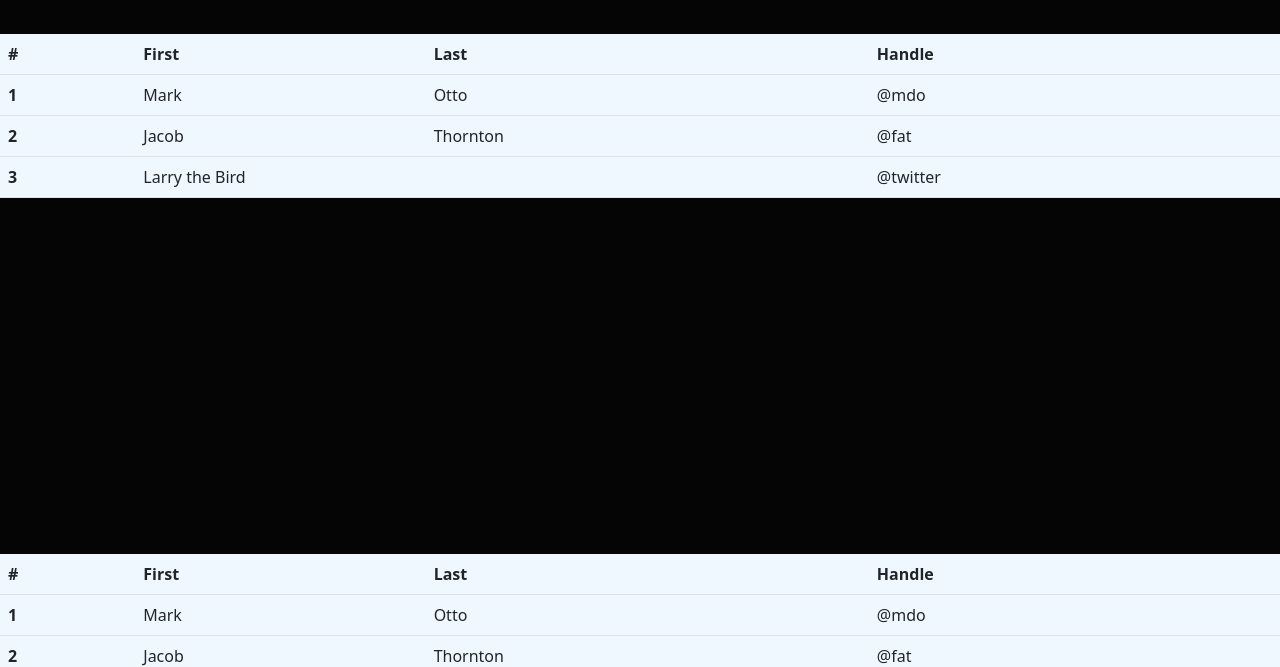
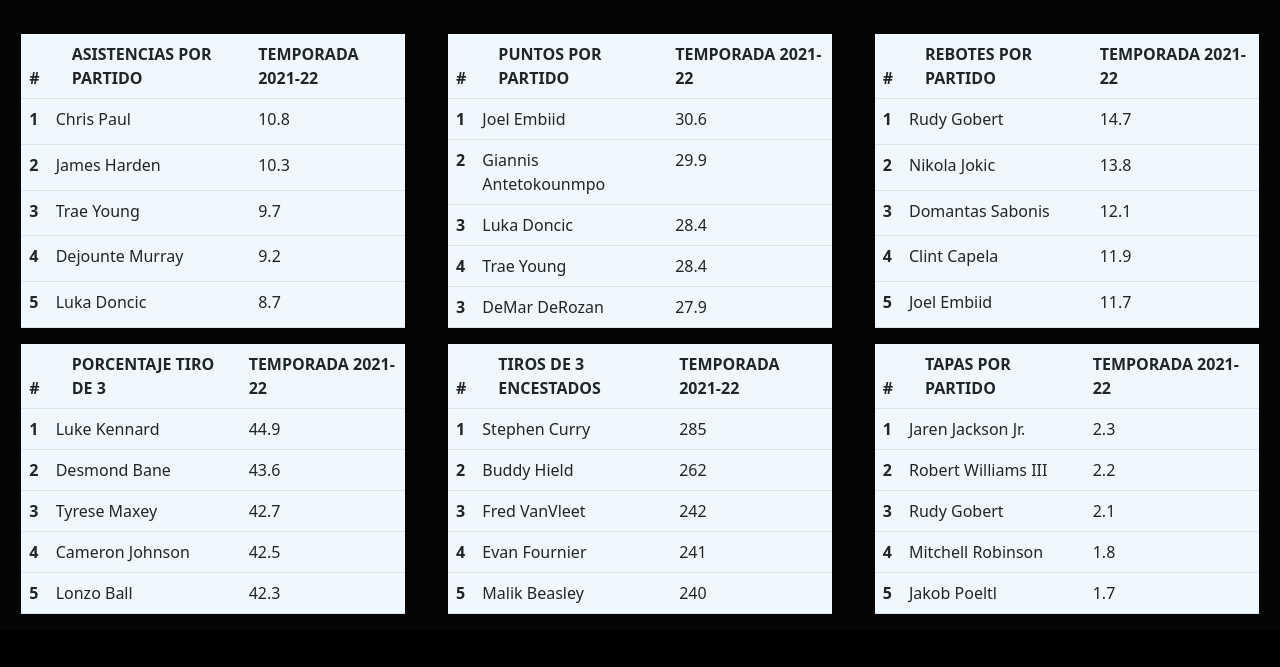
Before and after one commit to lukitasrex/PROYECTO-FINAL, a plain HTML site: page html/estadistica.html in a window 1280 px wide. Shown: the part 66-733 px from the top of the page. Drawn offline with nearby package versions, Linux system fonts and the light colour scheme; a web font is replaced by a local one.

Commit message:
proyecto final 2 bs

```diff
--- a/css/Pfinal.css
+++ b/css/Pfinal.css
@@ -414,66 +414,19 @@
 
 .estadisticas {
     display:flex;
-    width: 100%;
-    height: 700px;
-    justify-content:space-between;
-    flex-direction: column;
-}
-
-
-.section-estadisticas {
-    display: block;
-    flex-direction: column;
-    width: 300px;
-    height: 100px;
-    justify-content: center;
-    text-align: center;
-    align-items: center;
-}
-
-
-.estadisticas div{
-    display: flex;
-    justify-content: center;
-    align-items: center;
-    width: 50%;
-    text-align: center;
-}
-
-.tabla{
-    background-color: aliceblue;
+    justify-content:space-around;
 
 }
 
 
-.tabla1 {
-    display: table;
-    padding: 10px;
+
+.tabla{
     background-color: aliceblue;
-    font-family: 'Libre Franklin', sans-serif;
-    font-size: 1.175rem;
-    width: 100%;
-    color: rgb(16, 4, 4);
-    text-align: center;
-    line-height: 1.5;
-    border-color: grey;
-    border-radius: 10px;
+    width: 30%;
+
 }
 
 
-
-section h2 {
-    display: flex;
-    align-items: center;
-}
-
-
-.tcuerpo {
-    border-style: outset;
-    border-color: #0c0a0a7b;
-    border-radius: .3rem;
-    width: 300px;
-}
 
 
 .body-pag2 {
--- a/html/estadistica.html
+++ b/html/estadistica.html
@@ -54,8 +54,8 @@
                                     <li><a class="dropdown-item" href="all.html" target="_blank">All time
                                             leaders</a>
                                     <li>
-                                    <li><a class="dropdown-item" href="registro.html"
-                                            target="_blank">Registrate</a></li>
+                                    <li><a class="dropdown-item" href="registro.html" target="_blank">Registrate</a>
+                                    </li>
                                 </ul>
                             </li>
                         </ul>
@@ -72,131 +72,42 @@
     <!-- ---Cuerpo de la pagina--- -->
     <main>
 
-        <div class="estadisticas">
-
-            <!-- <div>
-            <section class="section-estadisticas">
-
-                <h2> Lider en Puntos de temporada regular</h2>
-
-                <table class="tabla">
-                    <thead>
-                        <tr>
-                            <th class="th">Puntos</th>
-                        </tr>
-                    </thead>
-
-                    <tbody class="tcuerpo">
-                        <tr>
-                            <td>Trae Young 2155</td>
-                        </tr>
-                        <tr>
-                            <td>DeMar DeRozan 2118</td>
-                        </tr>
-                        <tr>
-                            <td>Joel Embiid 2079</td>
-                        </tr>
-                        <tr>
-                            <td>Jayson Tatum 2046</td>
-                        </tr>
-                        <tr>
-                            <td>Nikola Jokic 2004</td>
-                        </tr>
-                        <tr>
-                            <td>Giannis Antetokounmpo 2002</td>
-                        </tr>
-                        <tr>
-                            <td>Luka Doncic 1847</td>
-                        </tr>
-                        <tr>
-                            <td>Devin Booker 1822</td>
-                        </tr>
-                        <tr>
-                            <td>Karl-Anthony Towns 1818</td>
-                        </tr>
-                        <tr>
-                            <td>Donovan Mitchell 1733</td>
-                        </tr>
-                    </tbody>
-                </table>
-            </section>
-        </div>
-
-
-
-        <div>
-            <section class="section-estadisticas">
-                <h2>lider en Asistencias temporada regular</h2>
-                <table class="tabla">
-                    <thead>
-                        <tr>
-                            <th class="th">Asistencias</th>
-                        </tr>
-                    </thead>
-
-                    <tbody class="tbody-pag2">
-                        <tr>
-                            <td>Trae Young 737</td>
-                        </tr>
-                        <tr>
-                            <td>Chris Paul 702</td>
-                        </tr>
-                        <tr>
-                            <td>James Harden 667</td>
-                        </tr>
-                        <tr>
-                            <td>Tyrese Haliburton 628</td>
-                        </tr>
-                        <tr>
-                            <td>Dejounte Murray 627</td>
-                        </tr>
-                        <tr>
-                            <td>Nikola Jokic 584</td>
-                        </tr>
-                        <tr>
-                            <td>Darius Garland 583</td>
-                        </tr>
-                        <tr>
-                            <td>LaMelo Ball 571</td>
-                        </tr>
-                        <tr>
-                            <td>Luka Doncic 568</td>
-                        </tr>
-                        <tr>
-                            <td>Russell Westbrook 550</td>
-                        </tr>
-                    </tbody>
-
-                </table>
-            </section>
-        </div> -->
+        <section class=" estadisticas">
 
             <table class="table tabla">
                 <thead>
                     <tr>
                         <th scope="col">#</th>
-                <th scope="col">First</th>
-                <th scope="col">Last</th>
-                <th scope="col">Handle</th>
+                        <th scope="col"></th>
+                        <th scope="col">ASISTENCIAS POR PARTIDO</th>
+                        <th scope="col"> TEMPORADA 2021-22</th>
                     </tr>
                 </thead>
                 <tbody>
                     <tr>
                         <th scope="row">1</th>
-                <td>Mark</td>
-                <td>Otto</td>
-                <td>@mdo</td>
+                        <td colspan="2">Chris Paul </td>
+                        <td>10.8</td>
                     </tr>
                     <tr>
                         <th scope="row">2</th>
-                <td>Jacob</td>
-                <td>Thornton</td>
-                <td>@fat</td>
+                        <td colspan="2">James Harden</td>
+                        <td>10.3</td>
                     </tr>
                     <tr>
                         <th scope="row">3</th>
-                <td colspan="2">Larry the Bird</td>
-                <td>@twitter</td>
+                        <td colspan="2">Trae Young</td>
+                        <td>9.7</td>
+                    </tr>
+                    <tr>
+                        <th scope="row">4</th>
+                        <td colspan="2">Dejounte Murray </td>
+                        <td>9.2</td>
+                    </tr>
+                    <tr>
+                        <th scope="row">5</th>
+                        <td colspan="2">Luka Doncic</td>
+                        <td>8.7</td>
                     </tr>
                 </tbody>
             </table>
@@ -205,32 +116,198 @@
                 <thead>
                     <tr>
                         <th scope="col">#</th>
-                <th scope="col">First</th>
-                <th scope="col">Last</th>
-                <th scope="col">Handle</th>
+                        <th scope="col"></th>
+                        <th scope="col">PUNTOS POR PARTIDO</th>
+                        <th scope="col">TEMPORADA 2021-22</th>
                     </tr>
                 </thead>
                 <tbody>
                     <tr>
                         <th scope="row">1</th>
-                <td>Mark</td>
-                <td>Otto</td>
-                <td>@mdo</td>
+                        <td colspan="2">Joel Embiid</td>
+                        <td>30.6</td>
                     </tr>
                     <tr>
                         <th scope="row">2</th>
-                <td>Jacob</td>
-                <td>Thornton</td>
-                <td>@fat</td>
+                        <td colspan="2"> Giannis Antetokounmpo</td>
+                        <td>29.9</td>
                     </tr>
                     <tr>
                         <th scope="row">3</th>
-                <td colspan="2">Larry the Bird</td>
-                <td>@twitter</td>
+                        <td colspan="2">Luka Doncic </td>
+                        <td>28.4</td>
+                    </tr>
+                    <tr>
+                        <th scope="row">4</th>
+                        <td colspan="2">Trae Young </td>
+                        <td>28.4</td>
+                    </tr>
+                    <tr>
+                        <th scope="row">3</th>
+                        <td colspan="2">DeMar DeRozan</td>
+                        <td>27.9</td>
                     </tr>
                 </tbody>
             </table>
-        </div>
+
+                <table class="table tabla">
+                    <thead>
+                        <tr>
+                            <th scope="col">#</th>
+                            <th scope="col"></th>
+                            <th scope="col">REBOTES POR PARTIDO</th>
+                            <th scope="col">TEMPORADA 2021-22</th>
+                        </tr>
+                    </thead>
+                    <tbody>
+                        <tr>
+                            <th scope="row">1</th>
+                            <td colspan="2">Rudy Gobert </td>
+                            <td>14.7</td>
+                        </tr>
+                        <tr>
+                            <th scope="row">2</th>
+                            <td colspan="2"> Nikola Jokic</td>
+                            <td>13.8</td>
+                        </tr>
+                        <tr>
+                            <th scope="row">3</th>
+                            <td colspan="2">Domantas Sabonis  </td>
+                            <td>12.1</td>
+                        </tr>
+                        <tr>
+                            <th scope="row">4</th>
+                            <td colspan="2">Clint Capela  </td>
+                            <td>11.9</td>
+                        </tr>
+                        <tr>
+                            <th scope="row">5</th>
+                            <td colspan="2">Joel Embiid </td>
+                            <td>11.7</td>
+                        </tr>
+                    </tbody>
+                </table>
+
+
+        </section>
+        <section class=" estadisticas">
+
+            <table class="table tabla">
+                <thead>
+                    <tr>
+                        <th scope="col">#</th>
+                        <th scope="col"></th>
+                        <th scope="col">PORCENTAJE TIRO DE 3</th>
+                        <th scope="col"> TEMPORADA 2021-22</th>
+                    </tr>
+                </thead>
+                <tbody>
+                    <tr>
+                        <th scope="row">1</th>
+                        <td colspan="2">	Luke Kennard </td>
+                        <td>44.9</td>
+                    </tr>
+                    <tr>
+                        <th scope="row">2</th>
+                        <td colspan="2">Desmond Bane </td>
+                        <td>43.6</td>
+                    </tr>
+                    <tr>
+                        <th scope="row">3</th>
+                        <td colspan="2">Tyrese Maxey</td>
+                        <td>42.7</td>
+                    </tr>
+                    <tr>
+                        <th scope="row">4</th>
+                        <td colspan="2">Cameron Johnson  </td>
+                        <td>42.5</td>
+                    </tr>
+                    <tr>
+                        <th scope="row">5</th>
+                        <td colspan="2">	Lonzo Ball </td>
+                        <td>42.3</td>
+                    </tr>
+                </tbody>
+            </table>
+
+            <table class="table tabla">
+                <thead>
+                    <tr>
+                        <th scope="col">#</th>
+                        <th scope="col"></th>
+                        <th scope="col">TIROS DE 3 ENCESTADOS</th>
+                        <th scope="col">TEMPORADA 2021-22</th>
+                    </tr>
+                </thead>
+                <tbody>
+                    <tr>
+                        <th scope="row">1</th>
+                        <td colspan="2">Stephen Curry </td>
+                        <td>285</td>
+                    </tr>
+                    <tr>
+                        <th scope="row">2</th>
+                        <td colspan="2">	Buddy Hield </td>
+                        <td>262</td>
+                    </tr>
+                    <tr>
+                        <th scope="row">3</th>
+                        <td colspan="2">Fred VanVleet </td>
+                        <td>242</td>
+                    </tr>
+                    <tr>
+                        <th scope="row">4</th>
+                        <td colspan="2">Evan Fournier  </td>
+                        <td>241</td>
+                    </tr>
+                    <tr>
+                        <th scope="row">5</th>
+                        <td colspan="2">Malik Beasley</td>
+                        <td>240</td>
+                    </tr>
+                </tbody>
+            </table>
+
+                <table class="table tabla">
+                    <thead>
+                        <tr>
+                            <th scope="col">#</th>
+                            <th scope="col"></th>
+                            <th scope="col">TAPAS POR PARTIDO</th>
+                            <th scope="col">TEMPORADA 2021-22</th>
+                        </tr>
+                    </thead>
+                    <tbody>
+                        <tr>
+                            <th scope="row">1</th>
+                            <td colspan="2">Jaren Jackson Jr. </td>
+                            <td>2.3</td>
+                        </tr>
+                        <tr>
+                            <th scope="row">2</th>
+                            <td colspan="2"> Robert Williams III </td>
+                            <td>2.2</td>
+                        </tr>
+                        <tr>
+                            <th scope="row">3</th>
+                            <td colspan="2">	Rudy Gobert   </td>
+                            <td>2.1</td>
+                        </tr>
+                        <tr>
+                            <th scope="row">4</th>
+                            <td colspan="2">Mitchell Robinson   </td>
+                            <td>1.8</td>
+                        </tr>
+                        <tr>
+                            <th scope="row">5</th>
+                            <td colspan="2">Jakob Poeltl  </td>
+                            <td>1.7</td>
+                        </tr>
+                    </tbody>
+                </table>
+
+
+        </section>
     </main>
 </body>
 
```
Lines whose indentation alone changed are shown as unchanged.
